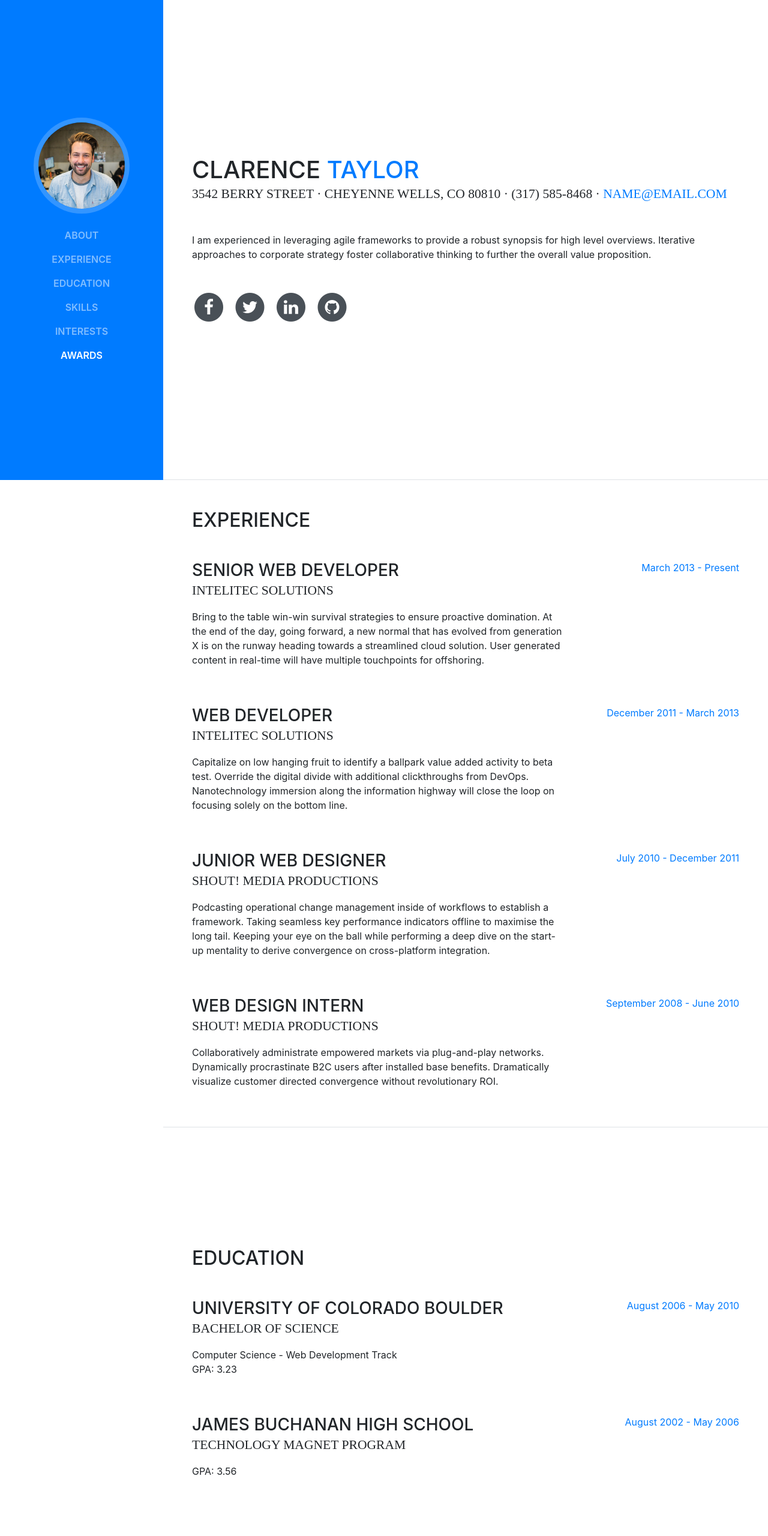
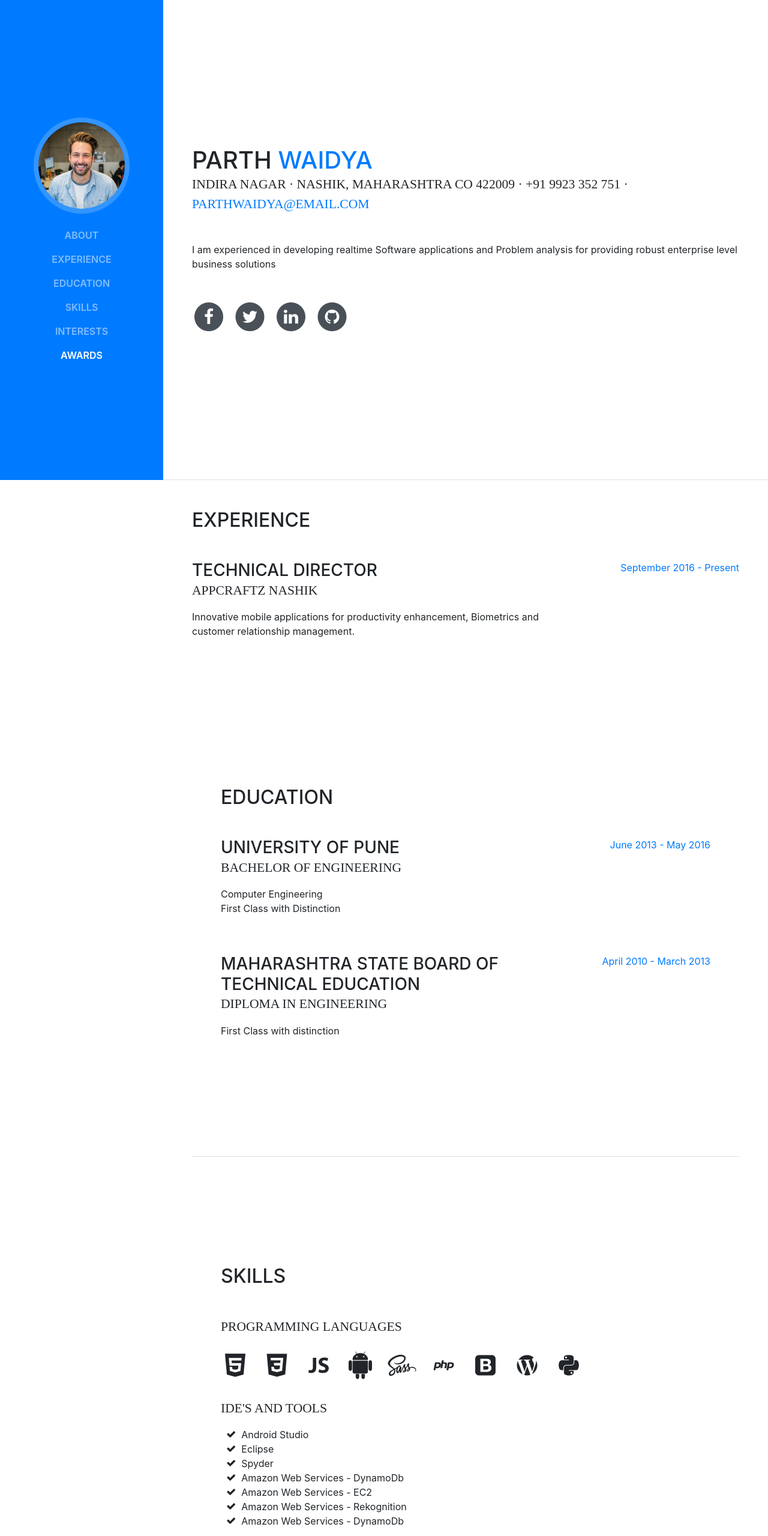
Before and after one commit to parthwaidya/parthwaidya.github.io, a website with bundled scripts: page index.html in a window 1280 px wide. Shown: the top 2560 px of the page at 60% size. Built offline with nearby package versions, Linux system fonts and the light colour scheme; a web font is replaced by a local one.

Commit message:
Add files via upload

```diff
--- a/index.html
+++ b/index.html
@@ -8,7 +8,7 @@
     <meta name="description" content="">
     <meta name="author" content="">
 
-    <title>Resume - Start Bootstrap Theme</title>
+    <title>Resume</title>
 
     <!-- Bootstrap core CSS -->
     <link href="vendor/bootstrap/css/bootstrap.min.css" rel="stylesheet">
@@ -65,13 +65,13 @@
 
       <section class="resume-section p-3 p-lg-5 d-flex d-column" id="about">
         <div class="my-auto">
-          <h1 class="mb-0">Clarence
-            <span class="text-primary">Taylor</span>
+          <h1 class="mb-0">Parth
+            <span class="text-primary">Waidya</span>
           </h1>
-          <div class="subheading mb-5">3542 Berry Street · Cheyenne Wells, CO 80810 · (317) 585-8468 ·
-            <a href="mailto:name@email.com">name@email.com</a>
+          <div class="subheading mb-5">Indira Nagar · Nashik, Maharashtra CO 422009 · +91 9923 352 751 ·
+            <a href="mailto:name@email.com">parthwaidya@email.com</a>
           </div>
-          <p class="mb-5">I am experienced in leveraging agile frameworks to provide a robust synopsis for high level overviews. Iterative approaches to corporate strategy foster collaborative thinking to further the overall value proposition.</p>
+          <p class="mb-5">I am experienced in developing realtime Software applications and Problem analysis for providing robust enterprise level business solutions</p>
           <ul class="list-inline list-social-icons mb-0">
             <li class="list-inline-item">
               <a href="#">
@@ -115,15 +115,15 @@
 
           <div class="resume-item d-flex flex-column flex-md-row mb-5">
             <div class="resume-content mr-auto">
-              <h3 class="mb-0">Senior Web Developer</h3>
-              <div class="subheading mb-3">Intelitec Solutions</div>
-              <p>Bring to the table win-win survival strategies to ensure proactive domination. At the end of the day, going forward, a new normal that has evolved from generation X is on the runway heading towards a streamlined cloud solution. User generated content in real-time will have multiple touchpoints for offshoring.</p>
+              <h3 class="mb-0">Technical Director</h3>
+              <div class="subheading mb-3">AppCraftz Nashik</div>
+              <p>Innovative mobile applications for productivity enhancement, Biometrics and customer relationship management.</p>
             </div>
             <div class="resume-date text-md-right">
-              <span class="text-primary">March 2013 - Present</span>
+              <span class="text-primary">September 2016 - Present</span>
             </div>
           </div>
-
+<!--
           <div class="resume-item d-flex flex-column flex-md-row mb-5">
             <div class="resume-content mr-auto">
               <h3 class="mb-0">Web Developer</h3>
@@ -160,31 +160,31 @@
         </div>
 
       </section>
-
+    -->
       <section class="resume-section p-3 p-lg-5 d-flex flex-column" id="education">
         <div class="my-auto">
           <h2 class="mb-5">Education</h2>
 
           <div class="resume-item d-flex flex-column flex-md-row mb-5">
             <div class="resume-content mr-auto">
-              <h3 class="mb-0">University of Colorado Boulder</h3>
-              <div class="subheading mb-3">Bachelor of Science</div>
-              <div>Computer Science - Web Development Track</div>
-              <p>GPA: 3.23</p>
+              <h3 class="mb-0">University of Pune</h3>
+              <div class="subheading mb-3">Bachelor of Engineering</div>
+              <div>Computer Engineering</div>
+              <p>First Class with Distinction</p>
             </div>
             <div class="resume-date text-md-right">
-              <span class="text-primary">August 2006 - May 2010</span>
+              <span class="text-primary">June 2013 - May 2016</span>
             </div>
           </div>
 
           <div class="resume-item d-flex flex-column flex-md-row">
             <div class="resume-content mr-auto">
-              <h3 class="mb-0">James Buchanan High School</h3>
-              <div class="subheading mb-3">Technology Magnet Program</div>
-              <p>GPA: 3.56</p>
+              <h3 class="mb-0">Maharashtra State Board Of Technical Education</h3>
+              <div class="subheading mb-3">Diploma In Engineering</div>
+              <p>First Class with distinction</p>
             </div>
             <div class="resume-date text-md-right">
-              <span class="text-primary">August 2002 - May 2006</span>
+              <span class="text-primary">April 2010 - March 2013</span>
             </div>
           </div>
 
@@ -195,7 +195,7 @@
         <div class="my-auto">
           <h2 class="mb-5">Skills</h2>
 
-          <div class="subheading mb-3">Programming Languages &amp; Tools</div>
+          <div class="subheading mb-3">Programming Languages</div>
           <ul class="list-inline list-icons">
             <li class="list-inline-item">
               <i class="devicons devicons-html5"></i>
@@ -207,13 +207,13 @@
               <i class="devicons devicons-javascript"></i>
             </li>
             <li class="list-inline-item">
-              <i class="devicons devicons-jquery"></i>
+              <i class="devicons devicons-android"></i>
             </li>
             <li class="list-inline-item">
               <i class="devicons devicons-sass"></i>
             </li>
             <li class="list-inline-item">
-              <i class="devicons devicons-less"></i>
+              <i class="devicons devicons-php"></i>
             </li>
             <li class="list-inline-item">
               <i class="devicons devicons-bootstrap"></i>
@@ -222,30 +222,39 @@
               <i class="devicons devicons-wordpress"></i>
             </li>
             <li class="list-inline-item">
-              <i class="devicons devicons-grunt"></i>
+              <i class="devicons devicons-python"></i>
             </li>
-            <li class="list-inline-item">
-              <i class="devicons devicons-gulp"></i>
+           <!-- <li class="list-inline-item">
+              <i class="devicons devicons-"></i>
             </li>
             <li class="list-inline-item">
               <i class="devicons devicons-npm"></i>
-            </li>
+            </li>-->
           </ul>
 
-          <div class="subheading mb-3">Workflow</div>
+          <div class="subheading mb-3">IDE's and Tools</div>
           <ul class="fa-ul mb-0">
             <li>
               <i class="fa-li fa fa-check"></i>
-              Mobile-First, Responsive Design</li>
+              Android Studio</li>
             <li>
               <i class="fa-li fa fa-check"></i>
-              Cross Browser Testing &amp; Debugging</li>
+              Eclipse</li>
             <li>
               <i class="fa-li fa fa-check"></i>
-              Cross Functional Teams</li>
+              Spyder</li>
             <li>
               <i class="fa-li fa fa-check"></i>
-              Agile Development &amp; Scrum</li>
+              Amazon Web Services - DynamoDb</li>
+              <li>
+                <i class="fa-li fa fa-check"></i>
+                Amazon Web Services - EC2</li>
+                <li>
+                  <i class="fa-li fa fa-check"></i>
+                  Amazon Web Services - Rekognition</li>
+                  <li>
+                    <i class="fa-li fa fa-check"></i>
+                    Amazon Web Services - DynamoDb</li>
           </ul>
         </div>
       </section>
@@ -253,8 +262,8 @@
       <section class="resume-section p-3 p-lg-5 d-flex flex-column" id="interests">
         <div class="my-auto">
           <h2 class="mb-5">Interests</h2>
-          <p>Apart from being a web developer, I enjoy most of my time being outdoors. In the winter, I am an avid skiier and novice ice climber. During the warmer months here in Colorado, I enjoy mountain biking, free climbing, and kayaking.</p>
-          <p class="mb-0">When forced indoors, I follow a number of sci-fi and fantasy genre movies and television shows, I am an aspiring chef, and I spend a large amount of my free time exploring the latest technolgy advancements in the front-end web development world.</p>
+          <p>Apart from being a developer and a tinkerer, I enjoy travelling, Driving &amp; Eating. I am always looking for places with good food.</p>
+          <p class="mb-0">When forced indoors, I follow a number of sci-fi and fantasy genre movies and television shows, I spend a large amount of my free time in tinkering and working on personal projects as well as reading about new advancements in technologies around the world.</p>
         </div>
       </section>
 
@@ -264,11 +273,11 @@
           <ul class="fa-ul mb-0">
             <li>
               <i class="fa-li fa fa-trophy text-warning"></i>
-              Google Analytics Certified Developer</li>
-            <li>
+              FBStart Award - One of my apps "Speaker Tester" won the FBStart Bootstrap and was awarded $20,000 worth of free services from Facebook and its Partners.</li>
+           <!-- <li>
               <i class="fa-li fa fa-trophy text-warning"></i>
-              Mobile Web Specialist - Google Certification</li>
-            <li>
+              Mobile Web Specialist - Google Certification</li>-->
+           <!-- <li>
               <i class="fa-li fa fa-trophy text-warning"></i>
               1<sup>st</sup>
               Place - University of Colorado Boulder - Emerging Tech Competition 2009</li>
@@ -288,7 +297,7 @@
             <li>
               <i class="fa-li fa fa-trophy text-warning"></i>
               3<sup>rd</sup>
-              Place - James Buchanan High School - Hackathon 2005</li>
+              Place - James Buchanan High School - Hackathon 2005</li>-->
           </ul>
         </div>
       </section>
```
